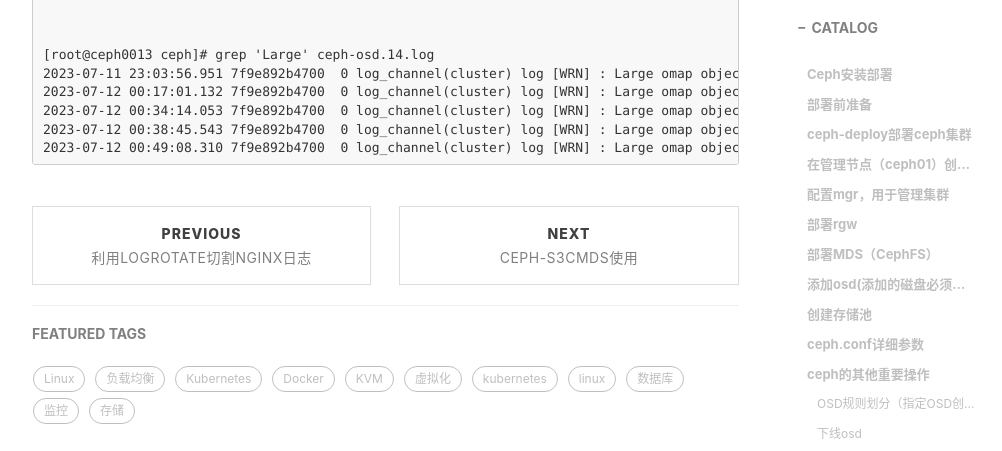
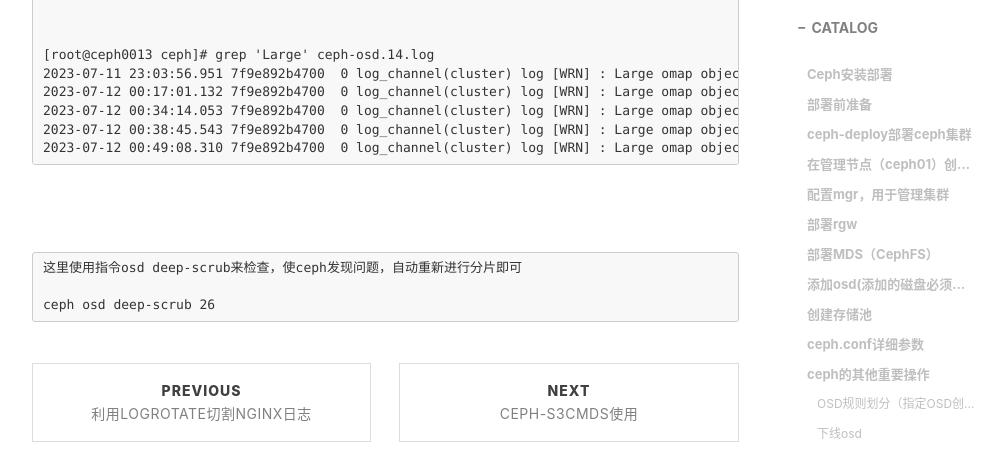
Before and after one commit to Derrickqi/derrickqi.github.io, a Jekyll site: the page built from _posts/2023-07-04-ceph.md, in a window 1280 px wide and 900 px high, scrolled down 11892 px, cut to the strip 0-451 px from the top of the window. Shown: the whole strip, without its empty margins (233-1235 px from the left). Built offline with Jekyll 4.4.1, drawn with Linux system fonts in a browser that asks for light colours; nearby versions of some CDN libraries; comment, search, counter and statistics services are not loaded.

Commit message:
Update 2023-07-04-ceph.md

````diff
--- a/_posts/2023-07-04-ceph.md
+++ b/_posts/2023-07-04-ceph.md
@@ -612,3 +612,10 @@
 2023-07-12 00:38:45.543 7f9e892b4700  0 log_channel(cluster) log [WRN] : Large omap object found. Object: 1:654134d2:::mds0_openfiles.0:head Key count: 400487 Size (bytes): 26653453
 2023-07-12 00:49:08.310 7f9e892b4700  0 log_channel(cluster) log [WRN] : Large omap object found. Object: 1:654134d2:::mds0_openfiles.0:head Key count: 400430 Size (bytes): 26651110
 ```
+
+<br/>
+```
+这里使用指令osd deep-scrub来检查，使ceph发现问题，自动重新进行分片即可
+
+ceph osd deep-scrub 26
+```
````
